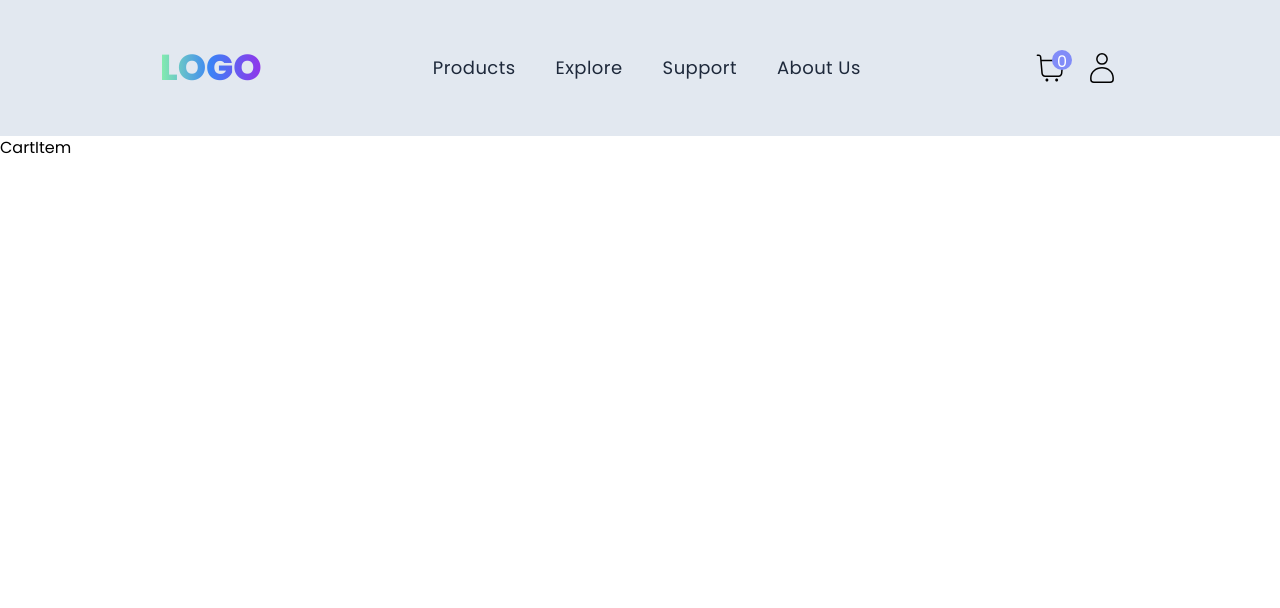
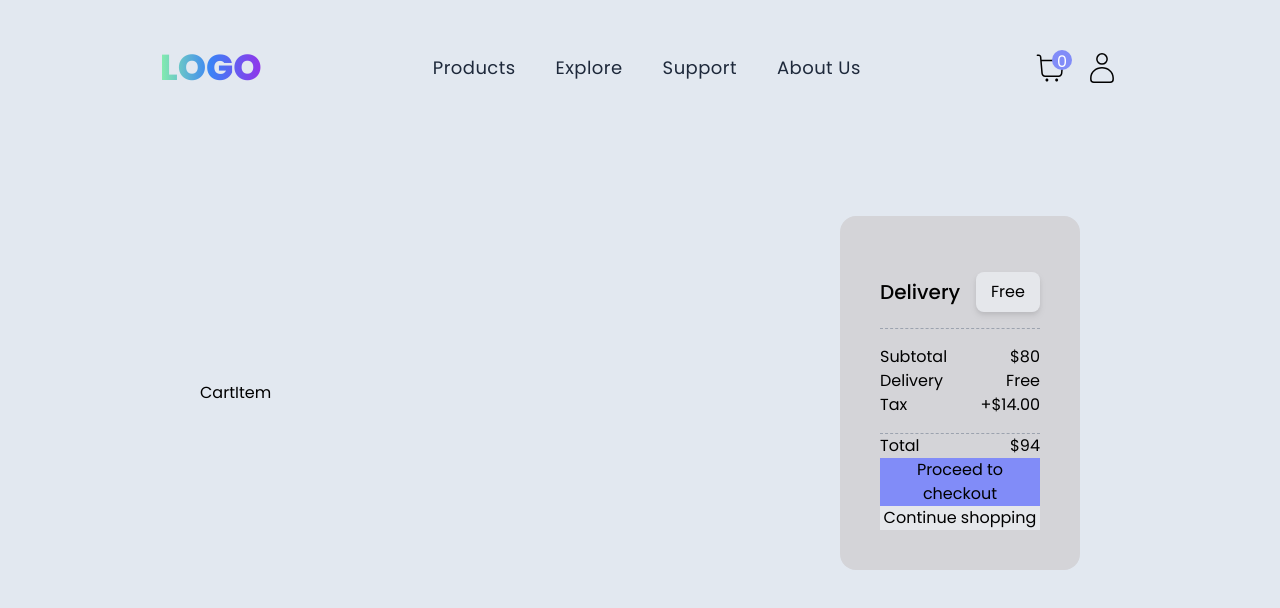
Before and after one commit to Dvin12/ecommerce, a React (Create React App) app: page /cart in a window 1280 px wide. Shown: the top 608 px of the page. Built offline with nearby package versions, Linux system fonts and the light colour scheme.

Commit message:
started working on styling

```diff
--- a/src/component/CartItem.js
+++ b/src/component/CartItem.js
@@ -1,5 +1,5 @@
 function CartItem() {
-  return <div>CartItem</div>;
+  return <div className="w-2/3 pr-10">CartItem</div>;
 }
 
 export default CartItem;
--- a/src/pages/Cart.js
+++ b/src/pages/Cart.js
@@ -2,11 +2,41 @@ import CartItem from "../component/CartItem";
 
 function Cart() {
   return (
-    <section>
-      <div>
+    <div className="bg-slate-200 h-screen">
+      <section className="flex items-center justify-center p-12 mx-28 py-20">
         <CartItem></CartItem>
-      </div>
-    </section>
+        <article className="bg-zinc-300 p-10 w-1/4  rounded-2xl  ">
+          <div className=" flex justify-between items-center  border-b-[1px] border-b-gray-400 py-4 border-dashed">
+            <h3 className="text-xl font-medium">Delivery</h3>
+            <button className="bg-gray-200 p-2 w-16 rounded-lg drop-shadow-md">
+              Free
+            </button>
+          </div>
+          <div className=" border-b-[1px] border-b-gray-400 py-4 border-dashed">
+            <div className="flex justify-between">
+              <h3>Subtotal</h3>
+              <h3>$80</h3>
+            </div>
+            <div className="flex justify-between">
+              <h5>Delivery</h5>
+              <h5>Free</h5>
+            </div>
+            <div className="flex justify-between">
+              <h5>Tax</h5>
+              <h5>+$14.00</h5>
+            </div>
+          </div>
+          <div className="flex justify-between">
+            <h3>Total</h3>
+            <h3>$94</h3>
+          </div>
+          <div className="flex flex-col w-full">
+            <button className="bg-indigo-400">Proceed to checkout</button>
+            <button className="bg-gray-200">Continue shopping</button>
+          </div>
+        </article>
+      </section>
+    </div>
   );
 }
 
```
